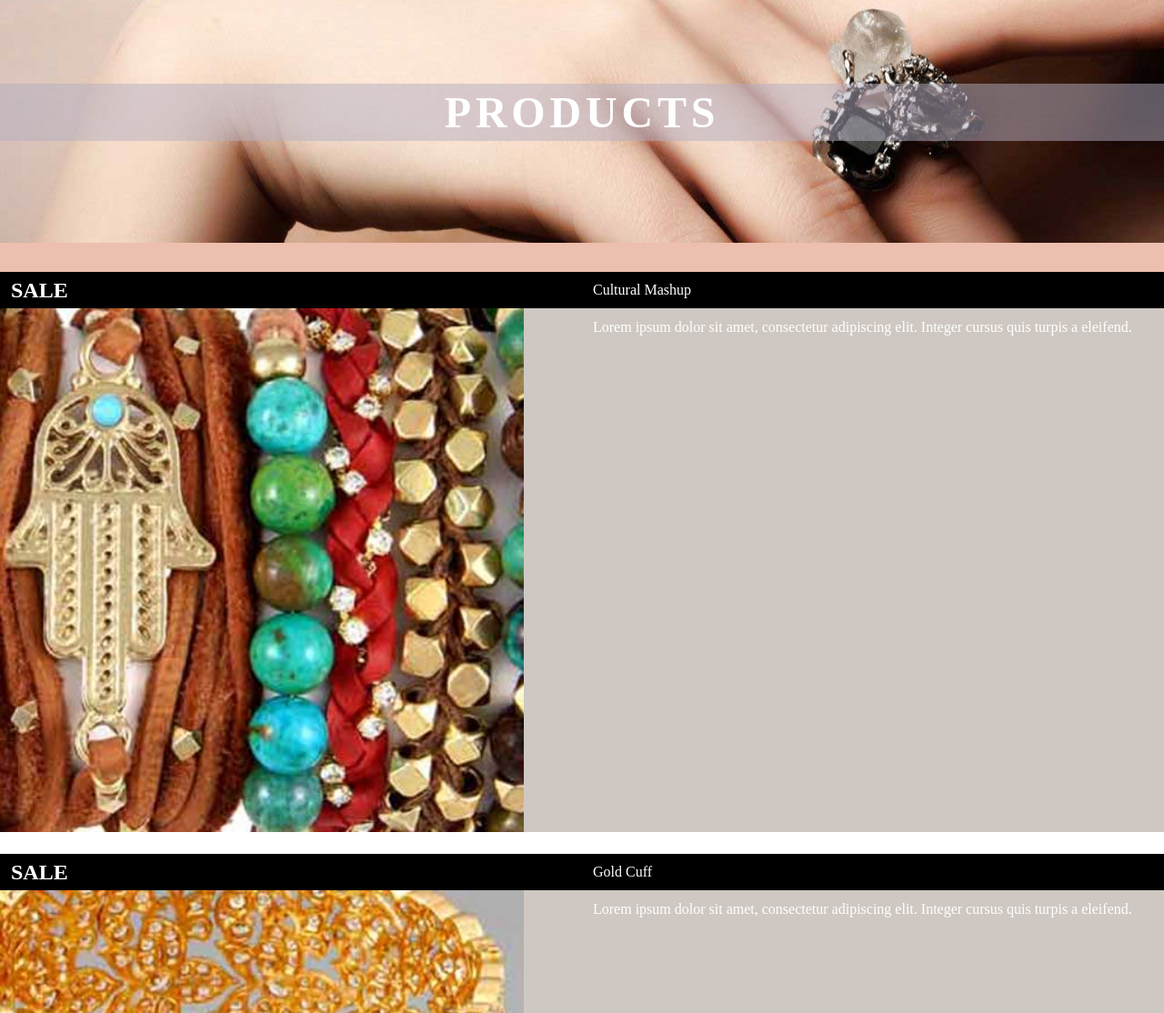
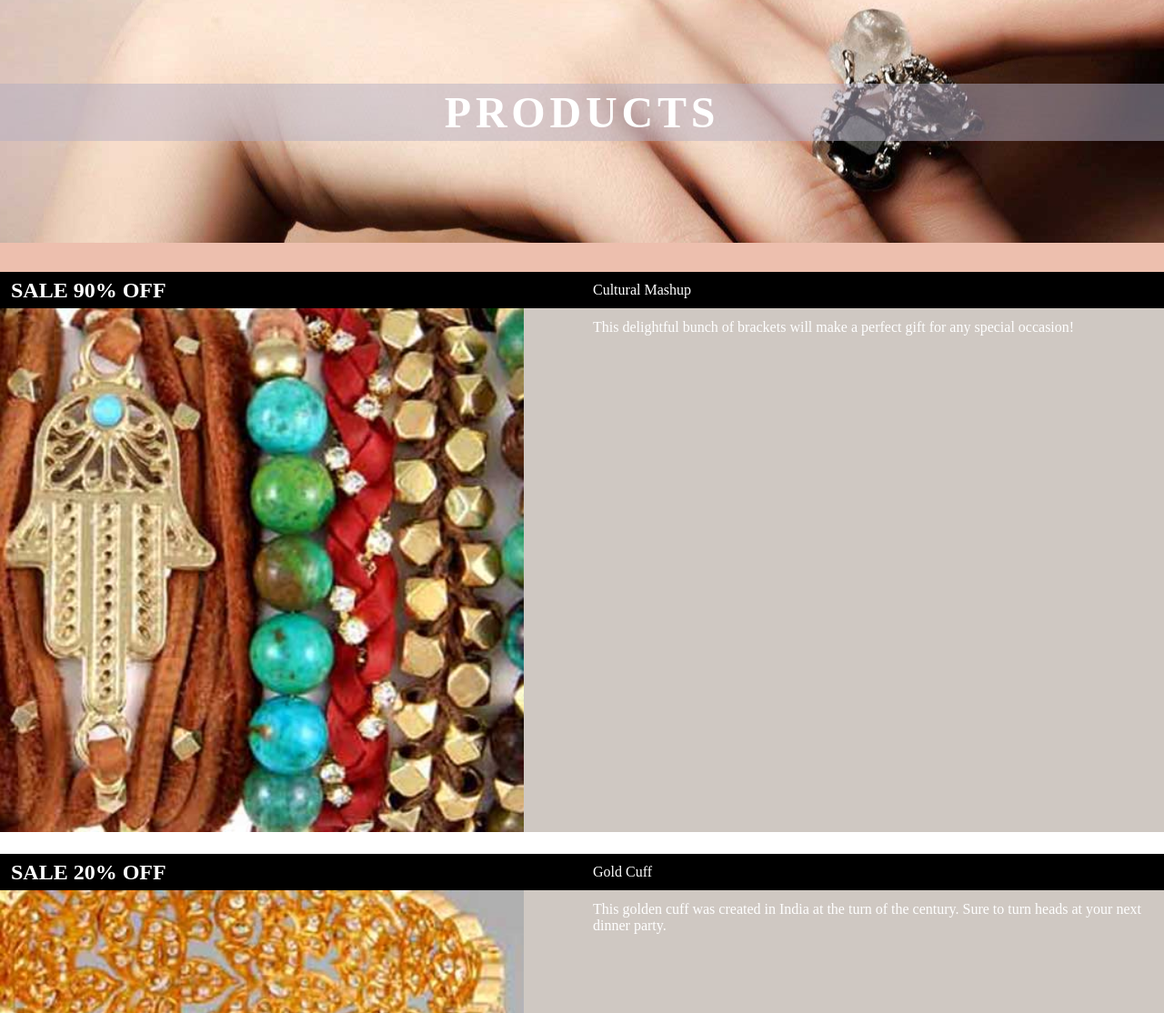
Before and after one commit to sky-bones/assignment3, a plain HTML site: page products.html in a window 1280 px wide. Shown: the part 138-1252 px from the top of the page at 91% size. Drawn offline with Linux system fonts and the light colour scheme; a web font is replaced by a local one.

Commit message:
ADDED TEXT OT THE PRODECTS PAGE

```diff
--- a/products.html
+++ b/products.html
@@ -49,18 +49,19 @@
         <a href="#">
             <figure class="bucket3">
                 <figcaption class="product">Cultural Mashup</figcaption>
-                <figcaption class="sale">SALE</figcaption>
+                <figcaption class="sale">SALE 90% OFF</figcaption>
                 <img src="images/products/bracelets1.jpg" alt="Bracelet">
-                <figcaption>Lorem  ipsum dolor sit amet, consectetur adipiscing elit. Integer cursus quis turpis a eleifend.</figcaption>
+                <figcaption>This delightful bunch of brackets will make a perfect gift for any special occasion! </figcaption>
             </figure>
         </a>
 
         <a href="#">
             <figure class="bucket3">
                 <figcaption class="product">Gold Cuff</figcaption>
-                <figcaption class="sale">SALE</figcaption>
+                <figcaption class="sale">SALE 20% OFF</figcaption>
                 <img src="images/products/bracelets2.jpg" alt="Bracelet">
-                <figcaption>Lorem ipsum dolor sit amet, consectetur adipiscing elit. Integer cursus quis turpis a eleifend.</figcaption>
+                <figcaption>This golden cuff was created in India at the turn of the century. Sure to turn heads at your next dinner party.
+                </figcaption>
             </figure>
         </a>
 
@@ -68,10 +69,10 @@
             <figure class="bucket3">
 
 
-       <figcaption class="product">Gossomer Jewels</figcaption>
-                <figcaption class="sale">SALE</figcaption>
-                  <img src="images/products/earings-1.jpg" alt="Earings">
-                <figcaption>Lorem ipsum dolor sit amet, consectetur adipiscing elit. Integer cursus quis turpis a eleifend.</figcaption>
+                <figcaption class="product">Gossomer Jewels</figcaption>
+                <figcaption class="sale">SALE 50% OFF</figcaption>
+                <img src="images/products/earings-1.jpg" alt="Earings">
+                <figcaption>Theses wonderful earrings reminiscent of hummingbirds, are the perfect gift for the stately lady in your life.</figcaption>
             </figure>
         </a>
 
@@ -80,7 +81,9 @@
                 <figcaption class="product">Vintage Blue</figcaption>
                 <figcaption class="price">$100</figcaption>
                 <img src="images/products/earings2.jpg" alt="Earings">
-                <figcaption>Lorem ipsum dolor sit amet, consectetur adipiscing elit. Integer cursus quis turpis a eleifend.</figcaption>
+                <figcaption>
+                    These earrings are from our friends in New Zealand who make them.
+                </figcaption>
             </figure>
         </a>
         <a href="#">
@@ -89,7 +92,7 @@
                 <figcaption class="product">Jemstone Wanderlust</figcaption>
                 <figcaption class="price">$200</figcaption>
                 <img src="images/products/rings1.jpg" alt="Rings">
-                <figcaption>Lorem ipsum dolor sit amet, consectetur adipiscing elit. Integer cursus quis turpis a eleifend.</figcaption>
+                <figcaption>This silver ring will catch the eye of the most notorious forget-me-not!</figcaption>
             </figure>
         </a>
 
@@ -98,7 +101,7 @@
                 <figcaption class="product">Ocean Breeze</figcaption>
                 <figcaption class="price">$700</figcaption>
                 <img src="images/products/rings2.jpg" alt="Rings">
-                <figcaption>Lorem ipsum dolor sit amet, consectetur adipiscing elit. Integer cursus quis turpis a eleifend.</figcaption>
+                <figcaption>These delicate rings were created to bring a little ocean into the city. Wear them with pride!</figcaption>
             </figure>
         </a>
 
```
Also changed, not shown: css/general.css (+7 -15 lines).
